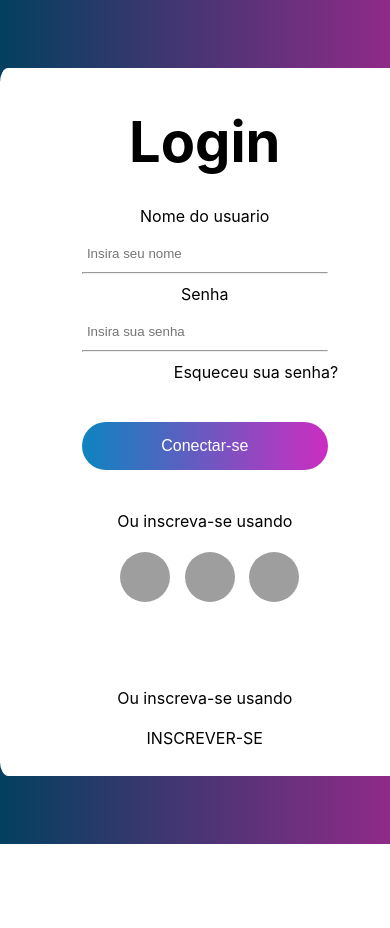
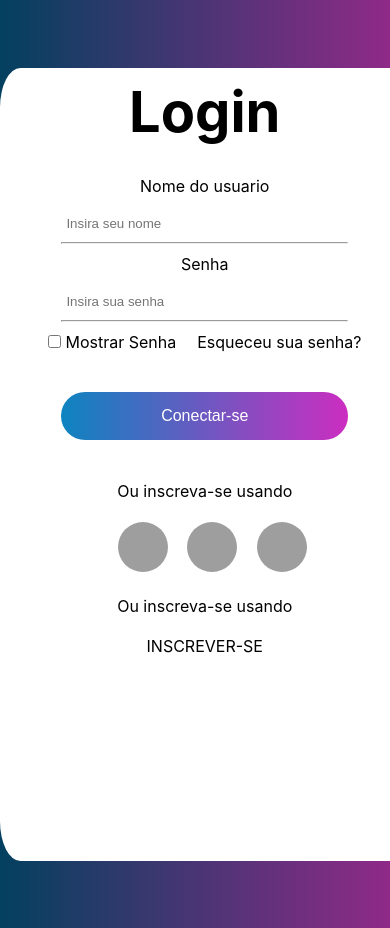
Before and after one commit to David-Skt/TelaDeLogin, a plain HTML site: page tela/index.html in a window 390 px wide. Before the commit the page ends 844 px from the top, so only its background shows below. Drawn offline with Linux system fonts and the light colour scheme; grey boxes are pictures that could not be loaded.

Commit message:
Atualização da Tela de login

```diff
--- a/tela/estilo.css
+++ b/tela/estilo.css
@@ -9,12 +9,10 @@ img{
     cursor: pointer;
     width: 50px;
     height: 50px;
-    object-fit: fill;
     border-radius: 50%;
-    justify-content: space-around;
-    margin-left:10px;
+    margin-left:15px;
     margin-top: 5%;
-    margin-bottom: 20%;
+    margin-bottom: 15%;
 }
 .form a{
     text-decoration-line: none;
@@ -30,7 +28,7 @@ img{
     margin: 8vh auto 8vh auto;
     background-color: white;
     font-family: -apple-system, BlinkMacSystemFont, 'Segoe UI', Roboto, Oxygen, Ubuntu, Cantarell, 'Open Sans', 'Helvetica Neue', sans-serif;
-    border-radius: 2%;
+    border-radius: 5%;
     text-align: center;
     align-items: center;
     justify-content: center;
@@ -40,7 +38,6 @@ img{
     border: none;
     width: 60%;
     height: 6%;
-    box-shadow: green ;
 }
 .form input[type="submit"] {
     cursor: pointer;
@@ -59,7 +56,7 @@ img{
     background: linear-gradient(to right, #cc2dc1, #0d84c0) ;
 }
 span {
-    margin-left: 35%;
+    margin-left: 10%;
 }
 ::placeholder{
     padding-left: 5px;
@@ -80,9 +77,26 @@ h1{
 @media (max-width:1000px){
     .login {
         width: 409.5px;
-        height: 813.95;
     }
     span {
-        margin-left: 25%;
+        margin-left: 4%;
+    }
+    .form input[type="submit"],.form input[type="text"], .form input[type="password"]{
+        width: 70%;
+    }
+    hr {
+        margin-left: 15%;
+        margin-right: 15%;
     }
 }
+@media (max-height:850px){
+    img{
+        margin-bottom: 5%;
+    }
+    .login{
+        height: 94vh;
+    }
+    .form{
+        padding-top: 10px;
+    }
+}
--- a/tela/index.html
+++ b/tela/index.html
@@ -15,7 +15,8 @@
             <p>Nome do usuario</p>
             <input type="text" name="texto" placeholder="Insira seu nome" required> <hr>
             <p>Senha</p>
-            <input type="password" name="senha" placeholder="Insira sua senha" required><br><hr>
+            <input type="password" id="senha" name="senha" placeholder="Insira sua senha" required><br><hr>
+            <input class="botao" type="checkbox" onclick="mostrarOcultarsenha()"> Mostrar Senha
             <span>
                 <a href="#">Esqueceu sua senha?</a> <br>
             </span>
@@ -24,9 +25,10 @@
             <img  class="face" src="https://encrypted-tbn0.gstatic.com/images?q=tbn:ANd9GcRtAAs65FYEOv0anNZoMmOhDEpKuwUDTRiCRQ&usqp=CAU" title="Facebook">
             <img class="twiterr" src="https://image.flaticon.com/icons/png/512/124/124021.png" title="Twiterr">
             <img class="gmail" src="https://img.icons8.com/color/452/google-logo.png" title="Google">
-            <p>Ou inscreva-se usando</p><BR>
+            <p class="final">Ou inscreva-se usando</p><BR>
             <a href="#">INSCREVER-SE</a>
         </form>
     </div>
+    <script type="text/javascript" src="script.js"></script>
 </body>
 </html>
--- /dev/null
+++ b/tela/script.js
@@ -0,0 +1,8 @@
+function mostrarOcultarsenha(){
+    var senha=document.getElementById("senha");
+    if(senha.type=="password"){
+        senha.type="text";
+    }else{
+        senha.type="password";
+    }
+}
```
